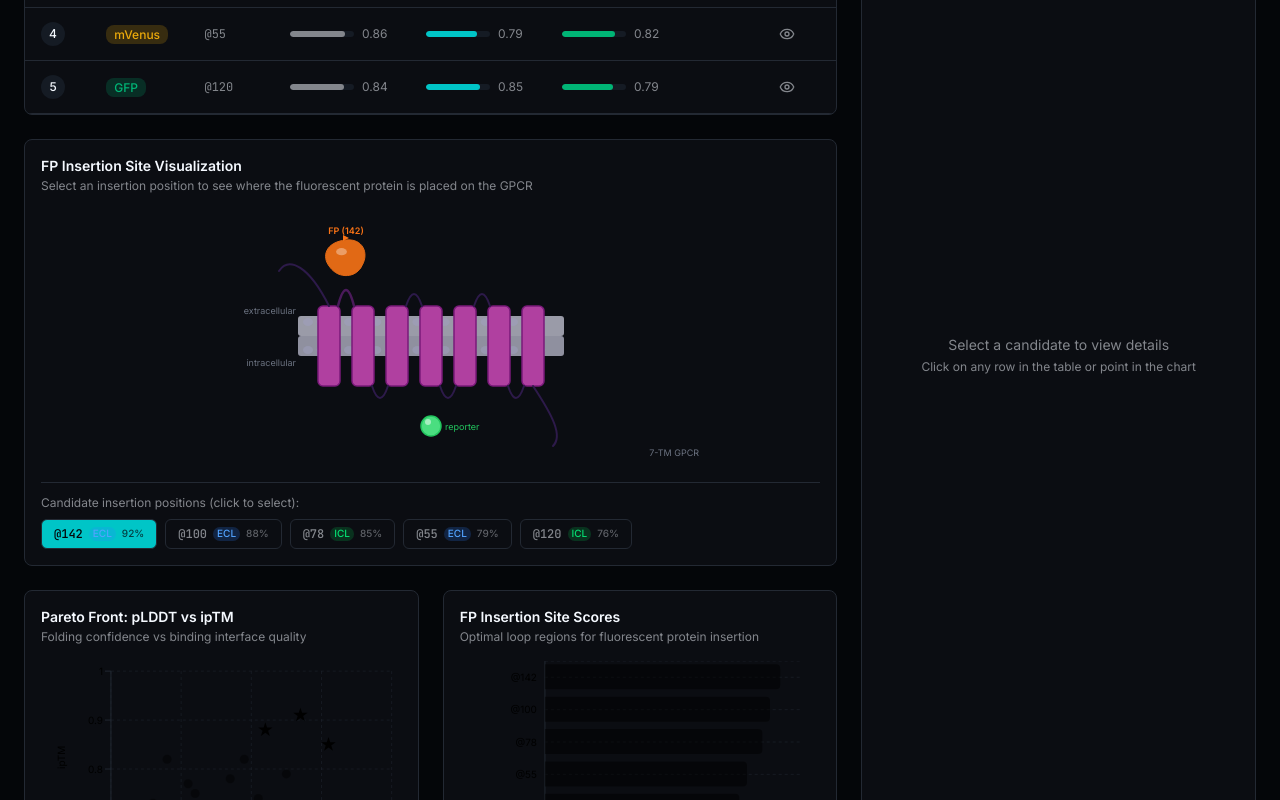
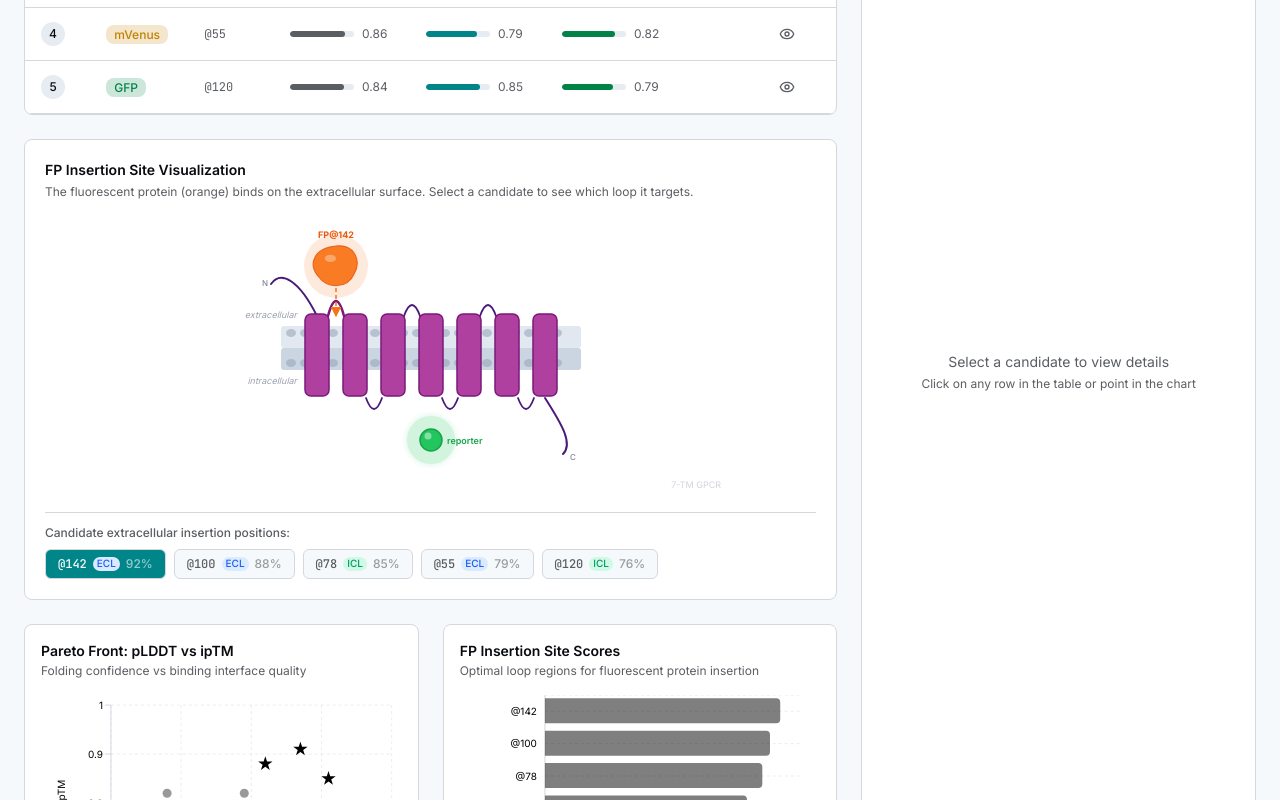
Before and after one commit to hetpatel-11/YC-Bio-Hack, a Next.js app: page / in a window 1280 px wide. Shown: the part 515-1315 px from the top of the page. Built offline with nearby package versions, Linux system fonts and the light colour scheme.

Commit message:
fix biology rendering and light mode color tokens
Fix FP rendering above membrane and update light mode colors

Co-authored-by: Het Patel <163411274+hetpatel-11@users.noreply.github.com>

```diff
--- a/app/globals.css
+++ b/app/globals.css
@@ -1,29 +1,29 @@
 @import "tailwindcss";
 
 @theme inline {
-  --color-background: oklch(0.12 0.01 260);
-  --color-foreground: oklch(0.98 0.01 260);
-  --color-card: oklch(0.16 0.01 260);
-  --color-card-foreground: oklch(0.98 0.01 260);
-  --color-primary: oklch(0.72 0.18 195);
-  --color-primary-foreground: oklch(0.12 0.01 260);
-  --color-secondary: oklch(0.22 0.02 260);
-  --color-secondary-foreground: oklch(0.88 0.01 260);
-  --color-muted: oklch(0.22 0.01 260);
-  --color-muted-foreground: oklch(0.62 0.01 260);
-  --color-accent: oklch(0.68 0.16 160);
-  --color-accent-foreground: oklch(0.12 0.01 260);
-  --color-destructive: oklch(0.58 0.22 25);
-  --color-destructive-foreground: oklch(0.98 0.01 260);
-  --color-border: oklch(0.28 0.02 260);
-  --color-ring: oklch(0.72 0.18 195);
-  --color-success: oklch(0.68 0.16 160);
-  --color-warning: oklch(0.78 0.16 80);
-  --color-chart-1: oklch(0.72 0.18 195);
-  --color-chart-2: oklch(0.68 0.16 160);
-  --color-chart-3: oklch(0.78 0.16 80);
-  --color-chart-4: oklch(0.65 0.18 320);
-  --color-chart-5: oklch(0.58 0.22 25);
+  --color-background: oklch(0.98 0.005 260);
+  --color-foreground: oklch(0.15 0.01 260);
+  --color-card: oklch(1.0 0.0 0);
+  --color-card-foreground: oklch(0.15 0.01 260);
+  --color-primary: oklch(0.52 0.18 195);
+  --color-primary-foreground: oklch(0.99 0.0 0);
+  --color-secondary: oklch(0.94 0.01 260);
+  --color-secondary-foreground: oklch(0.25 0.01 260);
+  --color-muted: oklch(0.94 0.005 260);
+  --color-muted-foreground: oklch(0.48 0.01 260);
+  --color-accent: oklch(0.52 0.16 160);
+  --color-accent-foreground: oklch(0.99 0.0 0);
+  --color-destructive: oklch(0.55 0.22 25);
+  --color-destructive-foreground: oklch(0.99 0.0 0);
+  --color-border: oklch(0.88 0.01 260);
+  --color-ring: oklch(0.52 0.18 195);
+  --color-success: oklch(0.52 0.16 160);
+  --color-warning: oklch(0.65 0.16 80);
+  --color-chart-1: oklch(0.52 0.18 195);
+  --color-chart-2: oklch(0.52 0.16 160);
+  --color-chart-3: oklch(0.65 0.16 80);
+  --color-chart-4: oklch(0.55 0.18 320);
+  --color-chart-5: oklch(0.55 0.22 25);
   --radius: 0.5rem;
   --font-sans: var(--font-inter);
   --font-mono: var(--font-jetbrains-mono);
--- a/components/insertion-diagram.tsx
+++ b/components/insertion-diagram.tsx
@@ -1,5 +1,6 @@
 "use client";
 
+import { useState } from "react";
 import type { InsertionSite } from "@/lib/types";
 
 interface InsertionDiagramProps {
@@ -8,87 +9,53 @@ interface InsertionDiagramProps {
   onSelectPosition?: (position: number) => void;
 }
 
-// GPCR has 7 transmembrane helices. We render them as purple rectangles
-// spanning the lipid bilayer, connected by extracellular and intracellular loops.
-// The FP (orange blob) is placed at the selected insertion loop.
-// The green reporter glows when the FP is in the activated (intracellular) position.
+// GPCR with 7 transmembrane helices. The FP (orange blob) always attaches
+// on the extracellular (outer) surface — the small molecule binds outside the cell.
+// The green intracellular reporter activates regardless of which loop is selected.
 
 const NUM_HELICES = 7;
-const HELIX_WIDTH = 22;
-const HELIX_HEIGHT = 80;
-const HELIX_GAP = 12;
+const HELIX_WIDTH = 24;
+const HELIX_HEIGHT = 82;
+const HELIX_GAP = 14;
 const HELIX_COLOR = "#b040a0";
 const HELIX_STROKE = "#7a1a7a";
 
-// SVG canvas dimensions
-const SVG_W = 560;
-const SVG_H = 260;
+const SVG_W = 600;
+const SVG_H = 280;
 
-// Membrane band
+// Membrane sits in the middle
 const MEMBRANE_Y = 110;
-const MEMBRANE_H = 40;
+const MEMBRANE_H = 44;
 
-// Total helix block width
 const BLOCK_W = NUM_HELICES * HELIX_WIDTH + (NUM_HELICES - 1) * HELIX_GAP;
 const BLOCK_X = (SVG_W - BLOCK_W) / 2;
 
-// Helix x-centers
-function helixX(i: number) {
+function helixCx(i: number) {
   return BLOCK_X + i * (HELIX_WIDTH + HELIX_GAP) + HELIX_WIDTH / 2;
 }
 
-// Map an insertion position (sequence number) to a helix loop index (0 = before h1, 1 = between h1-h2, etc.)
-// We have 5 mock sites mapped to loops between helices 2-3, 3-4, 4-5, 5-6, 6-7
-// Extracellular loops are between even-odd helix pairs, intracellular between odd-even
-function positionToLoopIndex(position: number): number {
-  // Sort sites by position and assign loop indices 1..5 (loops between helices)
-  const sorted = [142, 120, 100, 78, 55].sort((a, b) => b - a);
+// Map an insertion position to which inter-helix gap (0 = before H1 n-term, 1 = between H1-H2, … 6 = between H6-H7)
+// We have 5 sites; spread them across loops 1-5
+function positionToLoopIndex(position: number, allPositions: number[]): number {
+  const sorted = [...allPositions].sort((a, b) => b - a);
   const idx = sorted.indexOf(position);
-  return idx === -1 ? 2 : idx + 1; // loops 1..5
+  // Map to loops 1–5  (between helices i and i+1)
+  return Math.min(Math.max(idx + 1, 1), 5);
 }
 
-// Is this loop extracellular (top) or intracellular (bottom)?
-function isExtracellular(loopIndex: number) {
-  // Loops 1,3,5 are extracellular; 2,4 are intracellular (alternating for a 7-TM GPCR)
-  return loopIndex % 2 === 1;
+// Loop path: connects the top/bottom edge of two adjacent helices with a bezier arc
+function loopPath(x1: number, x2: number, baseY: number, up: boolean, amp = 26): string {
+  const mid = (x1 + x2) / 2;
+  const peak = up ? baseY - amp : baseY + amp;
+  return `M ${x1} ${baseY} Q ${mid} ${peak} ${x2} ${baseY}`;
 }
 
-// Build the SVG path for a loop connecting two adjacent helices
-function loopPath(
-  x1: number,
-  x2: number,
-  baseY: number,
-  extracellular: boolean,
-  amplitude: number = 28
-): string {
-  const midX = (x1 + x2) / 2;
-  const peakY = extracellular ? baseY - amplitude : baseY + amplitude;
-  return `M ${x1} ${baseY} Q ${midX} ${peakY} ${x2} ${baseY}`;
-}
-
-// Organic blob shape for the FP
-function FpBlob({
-  cx,
-  cy,
-  r,
-  color,
-  label,
-  glow,
-}: {
-  cx: number;
-  cy: number;
-  r: number;
-  color: string;
-  label: string;
-  glow?: boolean;
-}) {
-  const id = `fpBlob-${label}`;
+function FpBlob({ cx, cy, r, active }: { cx: number; cy: number; r: number; active: boolean }) {
   return (
     <g>
-      {glow && (
-        <circle cx={cx} cy={cy} r={r + 10} fill={color} opacity={0.18} />
+      {active && (
+        <circle cx={cx} cy={cy} r={r + 12} fill="#f97316" opacity={0.15} />
       )}
-      {/* Organic shape using a path */}
       <path
         d={`
           M ${cx} ${cy - r}
@@ -97,264 +64,211 @@ function FpBlob({
           C ${cx - r * 1.4} ${cy - r * 0.1}, ${cx - r * 1.1} ${cy - r * 0.9}, ${cx} ${cy - r}
           Z
         `}
-        fill={color}
-        stroke={color}
-        strokeWidth={1}
-        opacity={0.9}
+        fill="#f97316"
+        stroke="#ea580c"
+        strokeWidth={1.2}
+        opacity={0.92}
       />
-      {/* Highlight */}
-      <ellipse
-        cx={cx - r * 0.25}
-        cy={cy - r * 0.35}
-        rx={r * 0.3}
-        ry={r * 0.2}
-        fill="white"
-        opacity={0.35}
-      />
+      <ellipse cx={cx - r * 0.28} cy={cy - r * 0.38} rx={r * 0.28} ry={r * 0.18} fill="white" opacity={0.32} />
     </g>
   );
 }
 
-export function InsertionDiagram({
-  sites,
-  selectedPosition,
-  onSelectPosition,
-}: InsertionDiagramProps) {
+export function InsertionDiagram({ sites, selectedPosition, onSelectPosition }: InsertionDiagramProps) {
   const sortedSites = [...sites].sort((a, b) => b.score - a.score);
   const activePosition = selectedPosition ?? sortedSites[0]?.position ?? null;
 
-  const activeLoopIndex = activePosition !== null ? positionToLoopIndex(activePosition) : 2;
-  const fpIsExtracellular = isExtracellular(activeLoopIndex);
-  const isActivated = !fpIsExtracellular; // glow when intracellular
+  const allPositions = sites.map((s) => s.position);
+  const activeLoopIndex =
+    activePosition !== null ? positionToLoopIndex(activePosition, allPositions) : 2;
 
-  // The loop is between helix [loopIndex-1] and helix [loopIndex]
-  const loopHelixA = activeLoopIndex - 1; // 0-based left helix
-  const loopHelixB = activeLoopIndex;     // 0-based right helix
+  // The FP always sits on the EXTRACELLULAR side (outer surface of cell)
+  // It lands at the extracellular end of the active loop
+  const loopHelixA = activeLoopIndex - 1;
+  const loopHelixB = activeLoopIndex;
+  const fpX = (helixCx(loopHelixA) + helixCx(loopHelixB)) / 2;
+  const fpY = MEMBRANE_Y - 60; // always above the membrane (extracellular)
 
-  // FP position at midpoint of the active loop
-  const fpX = (helixX(loopHelixA) + helixX(loopHelixB)) / 2;
-  const fpY = fpIsExtracellular ? MEMBRANE_Y - 58 : MEMBRANE_Y + MEMBRANE_H + 54;
+  // Reporter glows whenever any FP is inserted (always activated since binding always happens)
+  const reporterActive = activePosition !== null;
 
   return (
-    <div className="bg-card border border-border rounded-lg p-4">
-      <div className="mb-3">
-        <h2 className="text-sm font-semibold text-foreground">
-          FP Insertion Site Visualization
-        </h2>
-        <p className="text-xs text-muted-foreground mt-0.5">
-          Select an insertion position to see where the fluorescent protein is placed on the GPCR
+    <div className="bg-card border border-border rounded-lg p-5">
+      <div className="mb-4">
+        <h2 className="text-sm font-semibold text-foreground">FP Insertion Site Visualization</h2>
+        <p className="text-xs text-muted-foreground mt-1">
+          The fluorescent protein (orange) binds on the extracellular surface. Select a candidate
+          to see which loop it targets.
         </p>
       </div>
 
-      {/* SVG Diagram */}
       <div className="flex justify-center overflow-x-auto">
         <svg
           viewBox={`0 0 ${SVG_W} ${SVG_H}`}
           width={SVG_W}
           height={SVG_H}
           className="max-w-full"
-          style={{ fontFamily: "inherit" }}
+          aria-label="GPCR FP insertion site diagram"
         >
+          <defs>
+            <marker id="arrowOrange" markerWidth="7" markerHeight="7" refX="3.5" refY="3.5" orient="auto">
+              <path d="M0,0 L0,7 L7,3.5 z" fill="#f97316" />
+            </marker>
+            <filter id="glow">
+              <feGaussianBlur stdDeviation="3" result="coloredBlur" />
+              <feMerge>
+                <feMergeNode in="coloredBlur" />
+                <feMergeNode in="SourceGraphic" />
+              </feMerge>
+            </filter>
+          </defs>
+
+          {/* ── Extracellular label ── */}
+          <text x={BLOCK_X - 8} y={MEMBRANE_Y - 8} fontSize={9} fill="#9ca3af" textAnchor="end" fontStyle="italic">
+            extracellular
+          </text>
+
+          {/* ── Intracellular label ── */}
+          <text x={BLOCK_X - 8} y={MEMBRANE_Y + MEMBRANE_H + 14} fontSize={9} fill="#9ca3af" textAnchor="end" fontStyle="italic">
+            intracellular
+          </text>
+
           {/* ── Lipid bilayer ── */}
-          {/* Outer leaflet */}
           <rect
-            x={BLOCK_X - 20}
+            x={BLOCK_X - 24}
             y={MEMBRANE_Y}
-            width={BLOCK_W + 40}
+            width={BLOCK_W + 48}
             height={MEMBRANE_H / 2}
-            fill="#d8d8e8"
+            fill="#e2e8f0"
             rx={3}
-            opacity={0.7}
           />
-          {/* Inner leaflet */}
           <rect
-            x={BLOCK_X - 20}
+            x={BLOCK_X - 24}
             y={MEMBRANE_Y + MEMBRANE_H / 2}
-            width={BLOCK_W + 40}
+            width={BLOCK_W + 48}
             height={MEMBRANE_H / 2}
-            fill="#c8c8dc"
+            fill="#cbd5e1"
             rx={3}
-            opacity={0.7}
           />
-          {/* Phospholipid head dashes */}
-          {Array.from({ length: 18 }).map((_, i) => {
-            const x = BLOCK_X - 10 + i * ((BLOCK_W + 20) / 18);
+          {/* Phospholipid heads */}
+          {Array.from({ length: 20 }).map((_, i) => {
+            const x = BLOCK_X - 14 + i * ((BLOCK_W + 28) / 20);
             return (
               <g key={i}>
-                <ellipse cx={x} cy={MEMBRANE_Y + 6} rx={5} ry={4} fill="#a0a0c0" opacity={0.5} />
-                <ellipse cx={x} cy={MEMBRANE_Y + MEMBRANE_H - 6} rx={5} ry={4} fill="#a0a0c0" opacity={0.5} />
+                <ellipse cx={x} cy={MEMBRANE_Y + 7} rx={5} ry={4} fill="#94a3b8" opacity={0.55} />
+                <ellipse cx={x} cy={MEMBRANE_Y + MEMBRANE_H - 7} rx={5} ry={4} fill="#94a3b8" opacity={0.55} />
               </g>
             );
           })}
 
-          {/* ── Transmembrane helices ── */}
-          {Array.from({ length: NUM_HELICES }).map((_, i) => {
-            const x = BLOCK_X + i * (HELIX_WIDTH + HELIX_GAP);
-            return (
-              <rect
-                key={i}
-                x={x}
-                y={MEMBRANE_Y - 10}
-                width={HELIX_WIDTH}
-                height={HELIX_HEIGHT}
-                rx={5}
-                fill={HELIX_COLOR}
-                stroke={HELIX_STROKE}
-                strokeWidth={1.5}
-              />
-            );
-          })}
-
-          {/* ── Extracellular N-terminus tail ── */}
+          {/* ── N-terminus extracellular tail ── */}
           <path
-            d={`M ${helixX(0)} ${MEMBRANE_Y - 10} C ${helixX(0) - 20} ${MEMBRANE_Y - 50}, ${helixX(0) - 40} ${MEMBRANE_Y - 60}, ${helixX(0) - 50} ${MEMBRANE_Y - 45}`}
+            d={`M ${helixCx(0)} ${MEMBRANE_Y - 10} C ${helixCx(0) - 18} ${MEMBRANE_Y - 46}, ${helixCx(0) - 36} ${MEMBRANE_Y - 56}, ${helixCx(0) - 46} ${MEMBRANE_Y - 42}`}
             fill="none"
-            stroke="#2d1a4a"
+            stroke="#4a1a7a"
             strokeWidth={2}
             strokeLinecap="round"
           />
+          <text x={helixCx(0) - 52} y={MEMBRANE_Y - 40} fontSize={8} fill="#6b7280" textAnchor="middle">N</text>
 
-          {/* ── Intracellular C-terminus tail ── */}
+          {/* ── C-terminus intracellular tail ── */}
           <path
-            d={`M ${helixX(NUM_HELICES - 1)} ${MEMBRANE_Y + HELIX_HEIGHT - 10} C ${helixX(NUM_HELICES - 1) + 20} ${MEMBRANE_Y + HELIX_HEIGHT + 20}, ${helixX(NUM_HELICES - 1) + 30} ${MEMBRANE_Y + HELIX_HEIGHT + 40}, ${helixX(NUM_HELICES - 1) + 20} ${MEMBRANE_Y + HELIX_HEIGHT + 50}`}
+            d={`M ${helixCx(NUM_HELICES - 1)} ${MEMBRANE_Y + HELIX_HEIGHT - 10} C ${helixCx(NUM_HELICES - 1) + 18} ${MEMBRANE_Y + HELIX_HEIGHT + 18}, ${helixCx(NUM_HELICES - 1) + 28} ${MEMBRANE_Y + HELIX_HEIGHT + 36}, ${helixCx(NUM_HELICES - 1) + 18} ${MEMBRANE_Y + HELIX_HEIGHT + 46}`}
             fill="none"
-            stroke="#2d1a4a"
+            stroke="#4a1a7a"
             strokeWidth={2}
             strokeLinecap="round"
           />
+          <text x={helixCx(NUM_HELICES - 1) + 28} y={MEMBRANE_Y + HELIX_HEIGHT + 52} fontSize={8} fill="#6b7280" textAnchor="middle">C</text>
 
           {/* ── Connecting loops ── */}
           {Array.from({ length: NUM_HELICES - 1 }).map((_, i) => {
-            const loopIdx = i + 1; // 1-based
-            const extracell = isExtracellular(loopIdx);
-            const x1 = helixX(i) + HELIX_WIDTH / 2 - 2;
-            const x2 = helixX(i + 1) - HELIX_WIDTH / 2 + 2;
-            const baseY = extracell
-              ? MEMBRANE_Y - 10
-              : MEMBRANE_Y + HELIX_HEIGHT - 10;
+            const loopIdx = i + 1;
+            // Loops alternate: odd = extracellular, even = intracellular
+            const up = loopIdx % 2 === 1;
+            const x1 = helixCx(i) + HELIX_WIDTH / 2 - 1;
+            const x2 = helixCx(i + 1) - HELIX_WIDTH / 2 + 1;
+            const baseY = up ? MEMBRANE_Y - 10 : MEMBRANE_Y + HELIX_HEIGHT - 10;
             const isActive = loopIdx === activeLoopIndex;
             return (
               <path
                 key={i}
-                d={loopPath(x1, x2, baseY, extracell, isActive ? 32 : 24)}
+                d={loopPath(x1, x2, baseY, up, isActive ? 30 : 22)}
                 fill="none"
-                stroke={isActive ? "#4a1a5a" : "#2d1a4a"}
-                strokeWidth={isActive ? 2.5 : 2}
+                stroke={isActive ? "#7a1a7a" : "#4a1a7a"}
+                strokeWidth={isActive ? 2.5 : 1.8}
                 strokeLinecap="round"
               />
             );
           })}
 
+          {/* ── Transmembrane helices ── */}
+          {Array.from({ length: NUM_HELICES }).map((_, i) => (
+            <rect
+              key={i}
+              x={BLOCK_X + i * (HELIX_WIDTH + HELIX_GAP)}
+              y={MEMBRANE_Y - 12}
+              width={HELIX_WIDTH}
+              height={HELIX_HEIGHT}
+              rx={6}
+              fill={HELIX_COLOR}
+              stroke={HELIX_STROKE}
+              strokeWidth={1.5}
+            />
+          ))}
+
           {/* ── Intracellular reporter (green ball) ── */}
-          {/* Glow when activated */}
-          {isActivated && (
+          {reporterActive && (
             <circle
-              cx={helixX(3)}
-              cy={MEMBRANE_Y + HELIX_HEIGHT + 30}
-              r={22}
+              cx={helixCx(3)}
+              cy={MEMBRANE_Y + HELIX_HEIGHT + 32}
+              r={24}
               fill="#22c55e"
-              opacity={0.25}
+              opacity={0.2}
+              filter="url(#glow)"
             />
           )}
           <circle
-            cx={helixX(3)}
-            cy={MEMBRANE_Y + HELIX_HEIGHT + 30}
-            r={10}
-            fill={isActivated ? "#22c55e" : "#4ade80"}
-            stroke={isActivated ? "#16a34a" : "#22c55e"}
+            cx={helixCx(3)}
+            cy={MEMBRANE_Y + HELIX_HEIGHT + 32}
+            r={11}
+            fill={reporterActive ? "#22c55e" : "#86efac"}
+            stroke={reporterActive ? "#16a34a" : "#4ade80"}
             strokeWidth={1.5}
           />
-          {/* Highlight */}
-          <circle
-            cx={helixX(3) - 3}
-            cy={MEMBRANE_Y + HELIX_HEIGHT + 26}
-            r={3}
-            fill="white"
-            opacity={0.5}
-          />
-
-          {/* ── Fluorescent Protein blob ── */}
-          <FpBlob
-            cx={fpX}
-            cy={fpY}
-            r={18}
-            color="#f97316"
-            label="fp"
-            glow={isActivated}
-          />
-
-          {/* ── Labels ── */}
+          <circle cx={helixCx(3) - 3} cy={MEMBRANE_Y + HELIX_HEIGHT + 28} r={3.5} fill="white" opacity={0.45} />
           <text
-            x={BLOCK_X - 22}
-            y={MEMBRANE_Y - 2}
+            x={helixCx(3) + 16}
+            y={MEMBRANE_Y + HELIX_HEIGHT + 36}
             fontSize={9}
-            fill="#6b7280"
-            textAnchor="end"
-          >
-            extracellular
-          </text>
-          <text
-            x={BLOCK_X - 22}
-            y={MEMBRANE_Y + MEMBRANE_H + 10}
-            fontSize={9}
-            fill="#6b7280"
-            textAnchor="end"
-          >
-            intracellular
-          </text>
-          <text
-            x={helixX(3) + 14}
-            y={MEMBRANE_Y + HELIX_HEIGHT + 34}
-            fontSize={9}
-            fill="#22c55e"
+            fill="#16a34a"
+            fontWeight="600"
           >
             reporter
           </text>
 
+          {/* ── FP blob — always extracellular ── */}
+          <FpBlob cx={fpX} cy={fpY} r={20} active={reporterActive} />
+
           {/* FP label */}
-          <text
-            x={fpX}
-            y={fpY + (fpIsExtracellular ? -24 : 30)}
-            fontSize={9}
-            fill="#f97316"
-            textAnchor="middle"
-            fontWeight="600"
-          >
-            FP ({sites.find((s) => s.position === activePosition)?.position ?? "?"})
+          <text x={fpX} y={fpY - 28} fontSize={9} fill="#ea580c" textAnchor="middle" fontWeight="700">
+            FP@{activePosition ?? "—"}
           </text>
 
-          {/* Dashed arrow from FP label to blob */}
+          {/* Arrow from FP down to insertion loop */}
           <line
             x1={fpX}
-            y1={fpY + (fpIsExtracellular ? -20 : 26)}
+            y1={fpY + 22}
             x2={fpX}
-            y2={fpY + (fpIsExtracellular ? -20 : 22)}
+            y2={MEMBRANE_Y - 14}
             stroke="#f97316"
-            strokeWidth={1}
-            strokeDasharray="3 2"
-            markerEnd="url(#arrow)"
+            strokeWidth={1.5}
+            strokeDasharray="4 3"
+            markerEnd="url(#arrowOrange)"
           />
-          <defs>
-            <marker
-              id="arrow"
-              markerWidth="6"
-              markerHeight="6"
-              refX="3"
-              refY="3"
-              orient="auto"
-            >
-              <path d="M0,0 L0,6 L6,3 z" fill="#f97316" />
-            </marker>
-          </defs>
 
-          {/* ── GPCR label ── */}
-          <text
-            x={SVG_W - 12}
-            y={SVG_H - 10}
-            fontSize={9}
-            fill="#6b7280"
-            textAnchor="end"
-          >
+          {/* ── GPCR badge ── */}
+          <text x={SVG_W - 10} y={SVG_H - 8} fontSize={9} fill="#d1d5db" textAnchor="end">
             7-TM GPCR
           </text>
         </svg>
@@ -362,14 +276,14 @@ export function InsertionDiagram({
 
       {/* ── Insertion site selector ── */}
       <div className="mt-4 border-t border-border pt-3">
-        <p className="text-xs text-muted-foreground mb-2">
-          Candidate insertion positions (click to select):
+        <p className="text-xs text-muted-foreground mb-2 font-medium">
+          Candidate extracellular insertion positions:
         </p>
         <div className="flex flex-wrap gap-2">
           {sortedSites.map((site) => {
             const isSelected = site.position === activePosition;
-            const loopIdx = positionToLoopIndex(site.position);
-            const extracell = isExtracellular(loopIdx);
+            const loopIdx = positionToLoopIndex(site.position, allPositions);
+            const up = loopIdx % 2 === 1;
             return (
               <button
                 key={site.position}
@@ -377,22 +291,20 @@ export function InsertionDiagram({
                 className={`flex items-center gap-1.5 px-3 py-1.5 rounded-md text-xs font-medium border transition-colors ${
                   isSelected
                     ? "bg-primary text-primary-foreground border-primary"
-                    : "bg-card text-muted-foreground border-border hover:border-primary hover:text-foreground"
+                    : "bg-background text-muted-foreground border-border hover:border-primary hover:text-foreground"
                 }`}
               >
                 <span className="font-mono">@{site.position}</span>
                 <span
                   className={`text-[10px] px-1 rounded ${
-                    extracell
-                      ? "bg-blue-500/20 text-blue-400"
-                      : "bg-green-500/20 text-green-400"
+                    up
+                      ? "bg-blue-100 text-blue-600"
+                      : "bg-emerald-100 text-emerald-600"
                   }`}
                 >
-                  {extracell ? "ECL" : "ICL"}
+                  {up ? "ECL" : "ICL"}
                 </span>
-                <span className="text-[10px] opacity-70">
-                  {(site.score * 100).toFixed(0)}%
-                </span>
+                <span className="opacity-60">{(site.score * 100).toFixed(0)}%</span>
               </button>
             );
           })}
```
